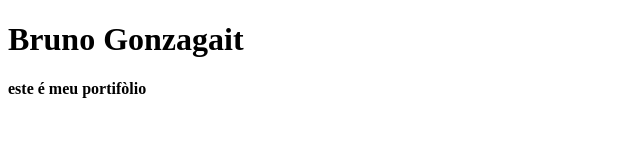
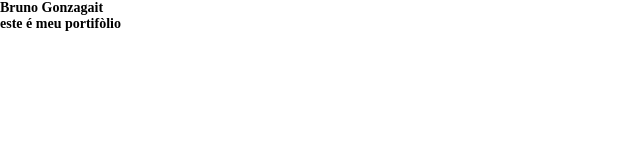
Before and after one commit to brunomitchell/gitflwtop, a plain HTML site: page index.html in a window 1280 px wide. Shown: the whole page, without its empty margins (0-640 px from the left). Drawn offline with Linux system fonts and the light colour scheme.

Commit message:
creating styles.css

```diff
--- /dev/null
+++ b/assets/styles.css
@@ -0,0 +1,6 @@
+* {
+  margin: 0;
+  padding: 0;
+  list-style: none;
+  font-size: 14px;
+}
--- a/index.html
+++ b/index.html
@@ -4,6 +4,7 @@
   <meta charset="UTF-8">
   <meta name="viewport" content="width=device-width, initial-scale=1.0">
   <title>Portifólio boladão</title>
+  <link rel="stylesheet" href="assets/styles.css">
 </head>
 <body>
   <h1>Bruno Gonzagait </h1>
```
